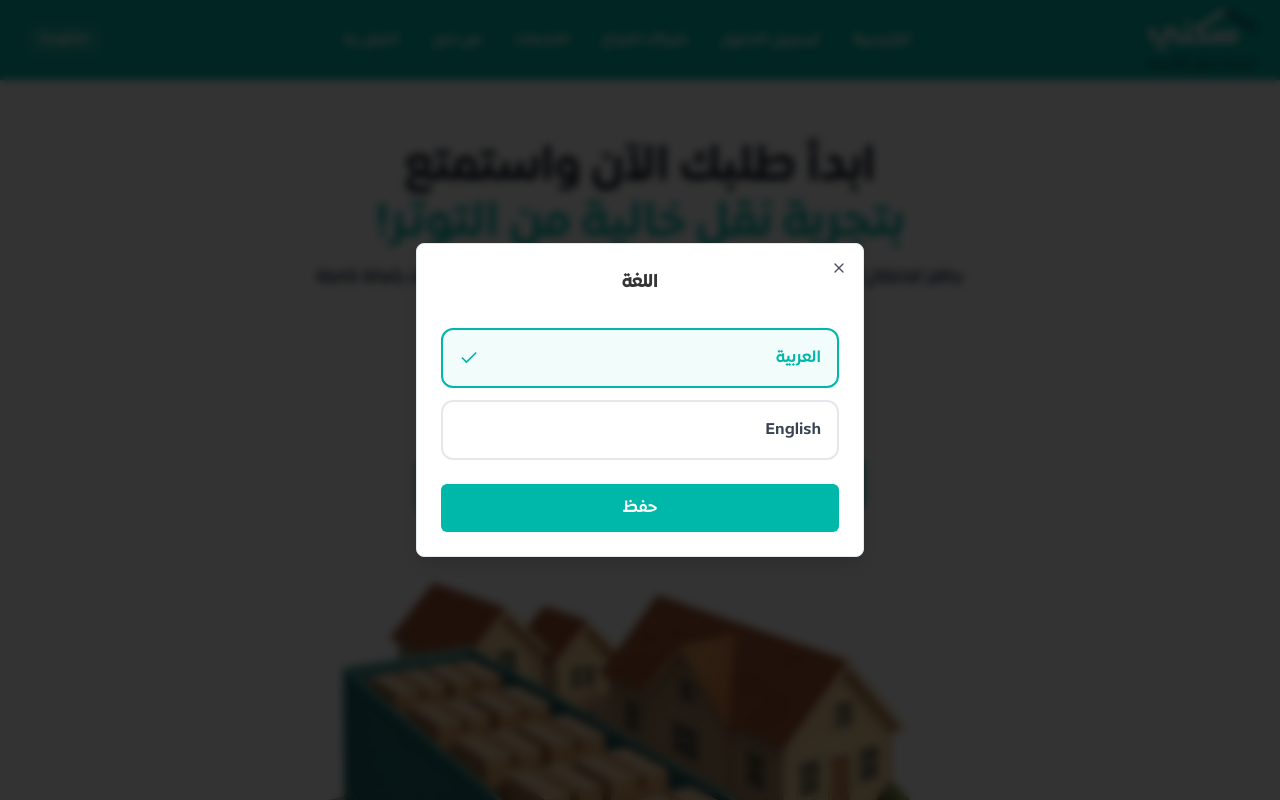
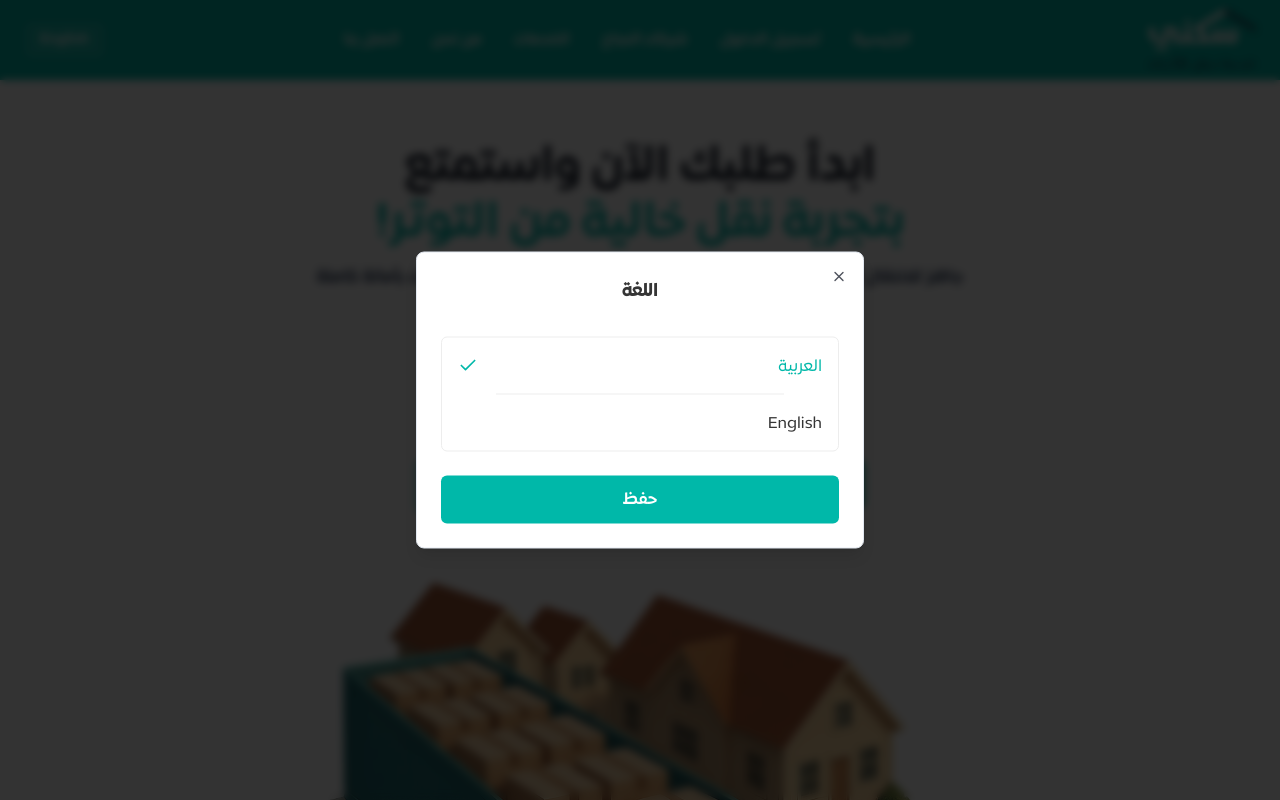
Before and after one commit to AMohamedRaafat/naqlah, a Next.js app: page / in a window 1280 px wide. Both pictures are taken after a click on the button "English". Shown: the top 800 px of the page. Built offline with nearby package versions, Linux system fonts and the light colour scheme; a web font is replaced by a local one.

Commit message:
Add logout confirmation modal and integrate with all navigation components

```diff
--- a/components/layout/app-navbar.tsx
+++ b/components/layout/app-navbar.tsx
@@ -11,6 +11,7 @@ import Link from 'next/link';
 import Image from 'next/image';
 import { getMobileMenuItems, getPageTitle } from '@/constants/navigation';
 import LanguageModal from '@/components/modals/language-modal';
+import LogoutModal from '@/components/modals/logout-modal';
 
 /**
  * Simplified navbar for authenticated/app pages
@@ -28,6 +29,7 @@ export default function AppNavbar({ onToggleSidebar }: AppNavbarProps) {
   const pathname = usePathname();
   const [mobileOpen, setMobileOpen] = useState(false);
   const [languageModalOpen, setLanguageModalOpen] = useState(false);
+  const [logoutModalOpen, setLogoutModalOpen] = useState(false);
   const isRTL = locale === 'ar';
 
   // Get current page title
@@ -49,9 +51,9 @@ export default function AppNavbar({ onToggleSidebar }: AppNavbarProps) {
     setLanguageModalOpen(true);
   };
 
-  const handleLogout = () => {
-    logout();
+  const openLogoutModal = () => {
     setMobileOpen(false);
+    setLogoutModalOpen(true);
   };
 
   return (
@@ -183,7 +185,7 @@ export default function AppNavbar({ onToggleSidebar }: AppNavbarProps) {
                     </button>
                     {isLoggedIn && (
                       <button
-                        onClick={handleLogout}
+                        onClick={openLogoutModal}
                         className={`flex items-center gap-4 px-4 py-4 w-full hover:bg-gray-50 transition-colors ${
                           isRTL ? 'flex-row text-right' : 'flex-row text-left'
                         }`}
@@ -208,6 +210,9 @@ export default function AppNavbar({ onToggleSidebar }: AppNavbarProps) {
 
       {/* Language Modal */}
       <LanguageModal open={languageModalOpen} onOpenChange={setLanguageModalOpen} />
+
+      {/* Logout Modal */}
+      <LogoutModal open={logoutModalOpen} onOpenChange={setLogoutModalOpen} />
     </div>
   );
 }
--- a/components/layout/app-sidebar.tsx
+++ b/components/layout/app-sidebar.tsx
@@ -9,6 +9,7 @@ import { useAuth } from '@/contexts/auth-context';
 import { usePathname } from 'next/navigation';
 import { getMobileMenuItems } from '@/constants/navigation';
 import LanguageModal from '@/components/modals/language-modal';
+import LogoutModal from '@/components/modals/logout-modal';
 
 interface AppSidebarProps {
   isOpen: boolean;
@@ -25,6 +26,7 @@ export default function AppSidebar({ isOpen }: AppSidebarProps) {
   const pathname = usePathname();
   const isRTL = locale === 'ar';
   const [languageModalOpen, setLanguageModalOpen] = useState(false);
+  const [logoutModalOpen, setLogoutModalOpen] = useState(false);
 
   // Get menu items
   const menuItems = useMemo(() => {
@@ -36,10 +38,6 @@ export default function AppSidebar({ isOpen }: AppSidebarProps) {
     if (element) {
       element.scrollIntoView({ behavior: 'smooth', block: 'start' });
     }
-  };
-
-  const handleLogout = () => {
-    logout();
   };
 
   if (!isOpen) return null;
@@ -141,7 +139,7 @@ export default function AppSidebar({ isOpen }: AppSidebarProps) {
           </button>
           {isLoggedIn && (
             <button
-              onClick={handleLogout}
+              onClick={() => setLogoutModalOpen(true)}
               className={`flex items-center gap-4 px-4 py-4 w-full hover:bg-gray-50 transition-colors rounded-md ${
                 isRTL ? 'flex-row text-right' : 'flex-row text-left'
               }`}
@@ -161,6 +159,9 @@ export default function AppSidebar({ isOpen }: AppSidebarProps) {
 
       {/* Language Modal */}
       <LanguageModal open={languageModalOpen} onOpenChange={setLanguageModalOpen} />
+
+      {/* Logout Modal */}
+      <LogoutModal open={logoutModalOpen} onOpenChange={setLogoutModalOpen} />
     </aside>
   );
 }
--- a/components/layout/mobile-navbar.tsx
+++ b/components/layout/mobile-navbar.tsx
@@ -12,6 +12,7 @@ import { Sheet, SheetContent, SheetTrigger } from '@/components/ui/sheet';
 import { getMobileMenuItems, getPageTitle as getTitle } from '@/constants/navigation';
 import LoginModal from '@/components/modals/login-modal';
 import LanguageModal from '@/components/modals/language-modal';
+import LogoutModal from '@/components/modals/logout-modal';
 
 export default function MobileNavbar() {
   const t = useTranslations();
@@ -21,6 +22,7 @@ export default function MobileNavbar() {
   const [open, setOpen] = useState(false);
   const [loginModalOpen, setLoginModalOpen] = useState(false);
   const [languageModalOpen, setLanguageModalOpen] = useState(false);
+  const [logoutModalOpen, setLogoutModalOpen] = useState(false);
   const isRTL = locale === 'ar';
 
   // Get current page title from centralized function
@@ -47,9 +49,9 @@ export default function MobileNavbar() {
     setLanguageModalOpen(true);
   };
 
-  const handleLogout = () => {
-    logout();
+  const openLogoutModal = () => {
     setOpen(false);
+    setLogoutModalOpen(true);
   };
 
   return (
@@ -57,7 +59,9 @@ export default function MobileNavbar() {
       {/* Mobile Header */}
       <div
         className={`lg:hidden font-expo-arabic ${
-          showLoggedInStyle ? 'bg-white text-gray-900 border-b border-gray-200' : 'bg-[#00B8A9] text-white'
+          showLoggedInStyle
+            ? 'bg-white text-gray-900 border-b border-gray-200'
+            : 'bg-[#00B8A9] text-white'
         }`}
       >
         <div className="flex items-end justify-between px-4 py-5">
@@ -230,9 +234,9 @@ export default function MobileNavbar() {
                         <Image src="/assets/menu-icons/out.svg" alt="icon" width={20} height={20} />
                         <span className="text-gray-800 text-[15px]">{t('common.language')}</span>
                       </button>
-                      {isLoggedIn && (
+                      {!isLoggedIn && (
                         <button
-                          onClick={handleLogout}
+                          onClick={openLogoutModal}
                           className={`flex items-center gap-4 px-4 py-4 w-full hover:bg-gray-50 transition-colors ${
                             isRTL ? 'flex-row text-right' : 'flex-row text-left'
                           }`}
@@ -275,6 +279,9 @@ export default function MobileNavbar() {
 
       {/* Language Modal */}
       <LanguageModal open={languageModalOpen} onOpenChange={setLanguageModalOpen} />
+
+      {/* Logout Modal */}
+      <LogoutModal open={logoutModalOpen} onOpenChange={setLogoutModalOpen} />
     </>
   );
 }
--- a/components/modals/language-modal.tsx
+++ b/components/modals/language-modal.tsx
@@ -3,12 +3,7 @@
 import { useState } from 'react';
 import { useLanguage } from '@/contexts/language-context';
 import { useTranslations } from 'next-intl';
-import {
-  Dialog,
-  DialogContent,
-  DialogHeader,
-  DialogTitle,
-} from '@/components/ui/dialog';
+import { Dialog, DialogContent, DialogHeader, DialogTitle } from '@/components/ui/dialog';
 import { Button } from '@/components/ui/button';
 import { Check } from 'lucide-react';
 
@@ -40,35 +35,38 @@ export default function LanguageModal({ open, onOpenChange }: LanguageModalProps
 
         <div className="px-6 pb-6">
           {/* Language Options */}
-          <div className="space-y-3 mb-6">
+          <div className=" mb-6 border border-[#ededed] rounded-md">
             {/* Arabic */}
             <button
               onClick={() => setSelectedLanguage('ar')}
-              className={`w-full p-4 rounded-xl border-2 flex items-center justify-between transition-colors ${
-                selectedLanguage === 'ar'
-                  ? 'border-[#00B8A9] bg-[#00B8A9]/5'
-                  : 'border-gray-200 hover:border-gray-300'
-              }`}
+              className={`w-full p-4 rounded-md flex items-center justify-between transition-colors
+              ${isRTL ? 'flex-row' : 'flex-row-reverse'}`}
             >
-              <span className="text-[#00B8A9] font-medium">العربية</span>
-              {selectedLanguage === 'ar' && (
-                <Check className="w-5 h-5 text-[#00B8A9]" />
-              )}
+              <span
+                className={`font-regular ${
+                  selectedLanguage === 'ar' ? 'text-[#00B8A9]' : 'text-[#353535]'
+                }`}
+              >
+                العربية
+              </span>
+              {selectedLanguage === 'ar' && <Check className="w-5 h-5 text-[#00B8A9]" />}
             </button>
-
+            <div className="h-[1px] w-72 mx-auto bg-[#ededed]"></div>
             {/* English */}
             <button
               onClick={() => setSelectedLanguage('en')}
-              className={`w-full p-4 rounded-xl border-2 flex items-center justify-between transition-colors ${
-                selectedLanguage === 'en'
-                  ? 'border-[#00B8A9] bg-[#00B8A9]/5'
-                  : 'border-gray-200 hover:border-gray-300'
+              className={`w-full p-4 rounded-md  flex items-center justify-between transition-colors ${
+                isRTL ? 'flex-row' : 'flex-row-reverse'
               }`}
             >
-              <span className="text-gray-700 font-medium">English</span>
-              {selectedLanguage === 'en' && (
-                <Check className="w-5 h-5 text-[#00B8A9]" />
-              )}
+              <span
+                className={`font-regular ${
+                  selectedLanguage === 'en' ? 'text-[#00B8A9]' : 'text-[#353535]'
+                }`}
+              >
+                English
+              </span>
+              {selectedLanguage === 'en' && <Check className="w-5 h-5 text-[#00B8A9]" />}
             </button>
           </div>
 
--- /dev/null
+++ b/components/modals/logout-modal.tsx
@@ -0,0 +1,69 @@
+'use client';
+
+import { useTranslations } from 'next-intl';
+import { useLanguage } from '@/contexts/language-context';
+import { useAuth } from '@/contexts/auth-context';
+import {
+  Dialog,
+  DialogContent,
+  DialogHeader,
+  DialogTitle,
+} from '@/components/ui/dialog';
+import { Button } from '@/components/ui/button';
+
+interface LogoutModalProps {
+  open: boolean;
+  onOpenChange: (open: boolean) => void;
+}
+
+export default function LogoutModal({ open, onOpenChange }: LogoutModalProps) {
+  const { locale } = useLanguage();
+  const { logout } = useAuth();
+  const t = useTranslations('common');
+  const isRTL = locale === 'ar';
+
+  const handleLogout = () => {
+    logout();
+    onOpenChange(false);
+  };
+
+  const handleCancel = () => {
+    onOpenChange(false);
+  };
+
+  return (
+    <Dialog open={open} onOpenChange={onOpenChange}>
+      <DialogContent className="w-[90%] sm:max-w-md rounded-xl p-0" dir={isRTL ? 'rtl' : 'ltr'}>
+        <DialogHeader className="p-6 pb-4">
+          <DialogTitle className="text-center text-lg font-bold text-[#353535]">
+            {t('logoutTitle') || 'تسجيل الخروج'}
+          </DialogTitle>
+        </DialogHeader>
+
+        <div className="px-6 pb-6">
+          {/* Confirmation Message */}
+          <p className="text-center text-gray-600 mb-6">
+            {t('logoutConfirmation') || 'هل أنت متأكد من أنك تريد تسجيل الخروج من حسابك؟'}
+          </p>
+
+          {/* Action Buttons */}
+          <div className="flex gap-3">
+            <Button
+              onClick={handleLogout}
+              className="flex-1 bg-[#FF4D4D] hover:bg-[#E63946] text-white font-semibold py-6 text-base rounded-md"
+            >
+              {t('confirmLogout') || 'نعم الخروج'}
+            </Button>
+            <Button
+              onClick={handleCancel}
+              variant="outline"
+              className="flex-1 bg-white border-2 border-gray-300 text-gray-700 hover:bg-gray-50 font-semibold py-6 text-base rounded-md"
+            >
+              {t('cancel') || 'لا إلغاء'}
+            </Button>
+          </div>
+        </div>
+      </DialogContent>
+    </Dialog>
+  );
+}
--- a/messages/ar.json
+++ b/messages/ar.json
@@ -12,7 +12,10 @@
     "save": "حفظ",
     "delete": "حذف",
     "edit": "تعديل",
-    "search": "بحث"
+    "search": "بحث",
+    "logoutTitle": "تسجيل الخروج",
+    "logoutConfirmation": "هل أنت متأكد من أنك تريد تسجيل الخروج من حسابك؟",
+    "confirmLogout": "نعم الخروج"
   },
   "hero": {
     "title": "ابدأ طلبك الآن واستمتع",
--- a/messages/en.json
+++ b/messages/en.json
@@ -12,7 +12,10 @@
     "save": "Save",
     "delete": "Delete",
     "edit": "Edit",
-    "search": "Search"
+    "search": "Search",
+    "logoutTitle": "Logout",
+    "logoutConfirmation": "Are you sure you want to logout from your account?",
+    "confirmLogout": "Yes, Logout"
   },
   "hero": {
     "title": "Start your order now and enjoy",
```
Also changed, not shown: components/layout/navbar.tsx (line endings or trailing spaces).
